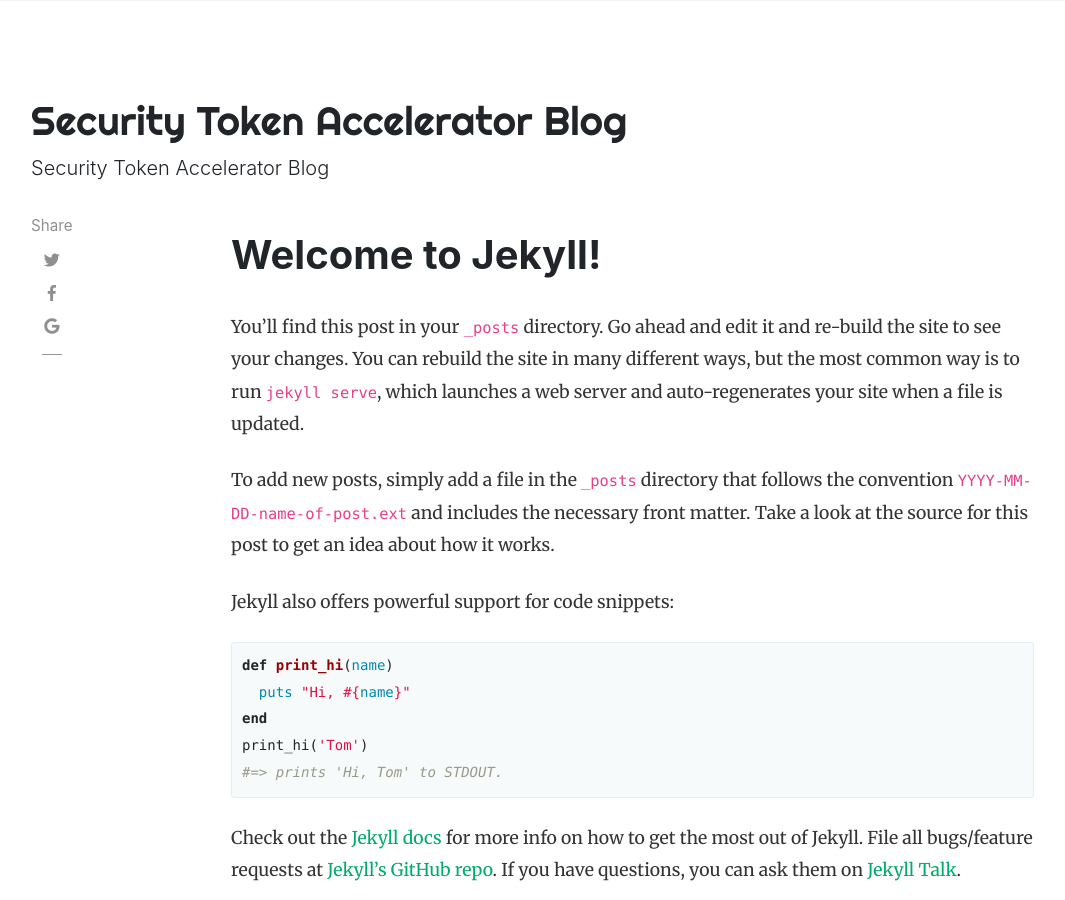
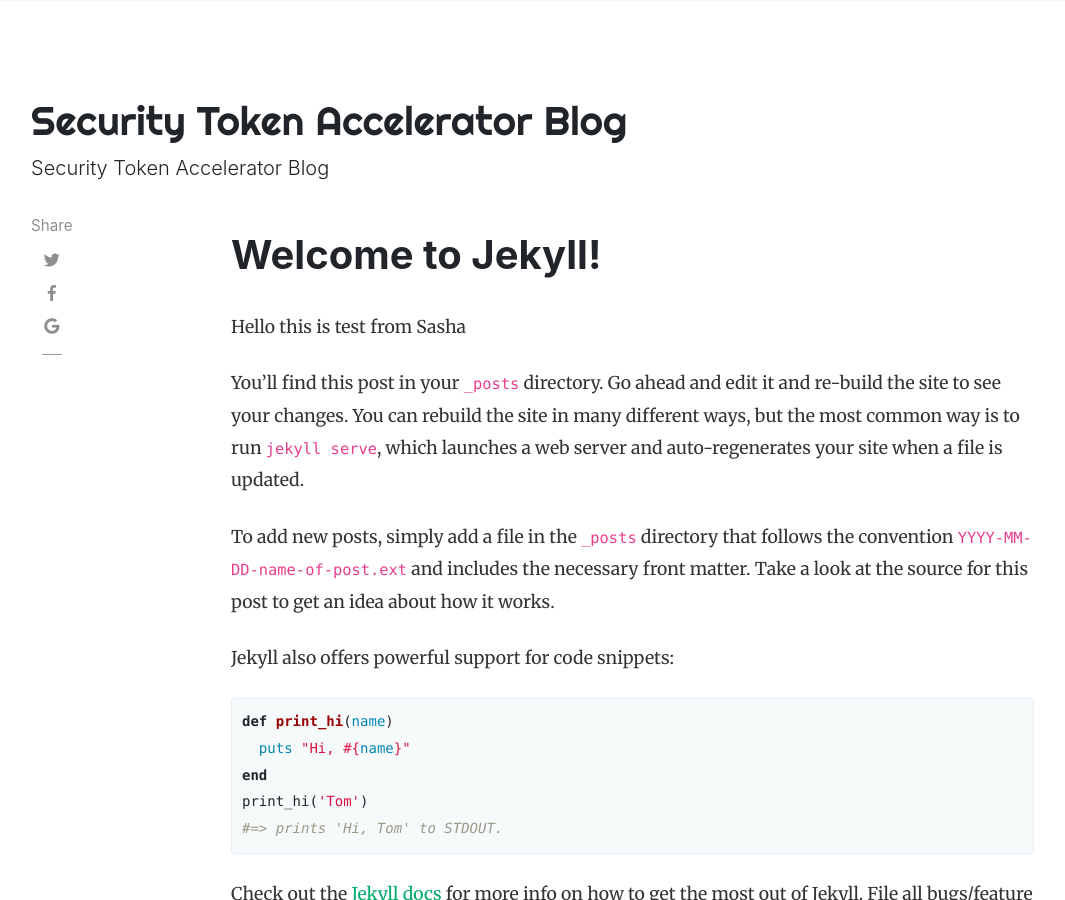
Before and after one commit to staccelerator/sta-blog, a Jekyll site: the page built from _posts/2019-02-06-welcome-to-jekyll.markdown, in a window 1280 px wide and 900 px high. Shown: the whole window, without its empty margins (54-1119 px from the left). Built offline with Jekyll 4.4.1, drawn with Linux system fonts in a browser that asks for light colours; nearby versions of some CDN libraries; comment, search, counter and statistics services are not loaded.

Commit message:
prose.io test

```diff
--- a/_posts/2019-02-06-welcome-to-jekyll.markdown
+++ b/_posts/2019-02-06-welcome-to-jekyll.markdown
@@ -1,9 +1,12 @@
 ---
 layout: post
-title:  "Welcome to Jekyll!"
-date:   2019-02-06 15:57:17 +0300
+title: Welcome to Jekyll!
+date: '2019-02-06 15:57:17 +0300'
 categories: jekyll update
+published: true
 ---
+Hello this is test from Sasha
+
 You’ll find this post in your `_posts` directory. Go ahead and edit it and re-build the site to see your changes. You can rebuild the site in many different ways, but the most common way is to run `jekyll serve`, which launches a web server and auto-regenerates your site when a file is updated.
 
 To add new posts, simply add a file in the `_posts` directory that follows the convention `YYYY-MM-DD-name-of-post.ext` and includes the necessary front matter. Take a look at the source for this post to get an idea about how it works.
```
